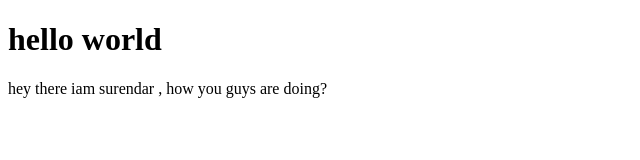
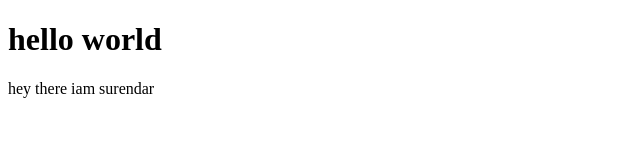
Before and after one commit to kunalkeshan/surendarpd.github.io, a plain HTML site: page index.html in a window 1280 px wide. Shown: the whole page, without its empty margins (0-640 px from the left). Drawn offline with Linux system fonts and the light colour scheme.

Commit message:
test2 commit

```diff
--- a/index.html
+++ b/index.html
@@ -7,6 +7,6 @@
 </head>
 <body>
     <h1>hello world</h1>
-    <p>hey there iam surendar , how you guys are doing?</p>
+    <p>hey there iam surendar</p>
 </body>
 </html>
```
